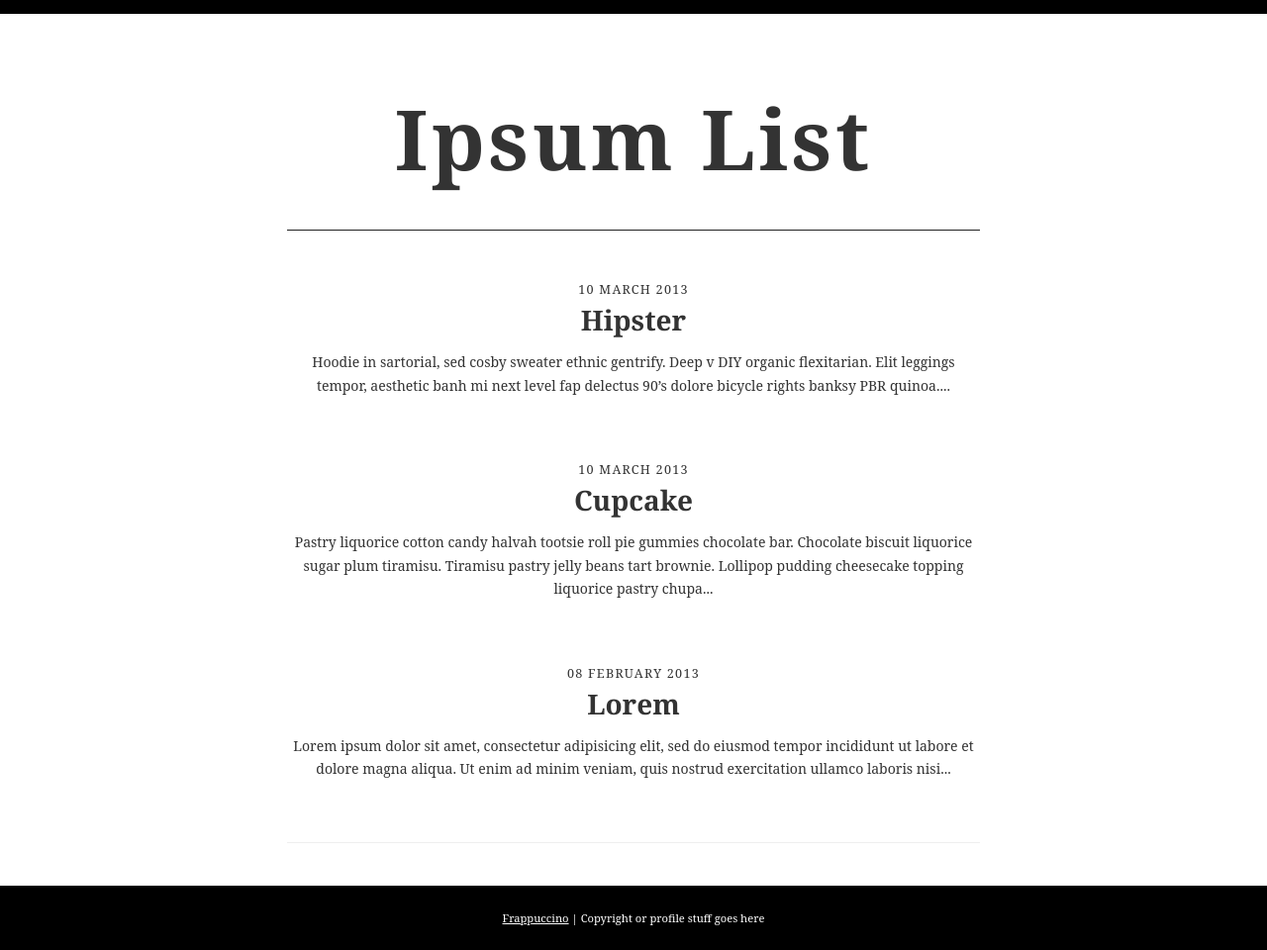
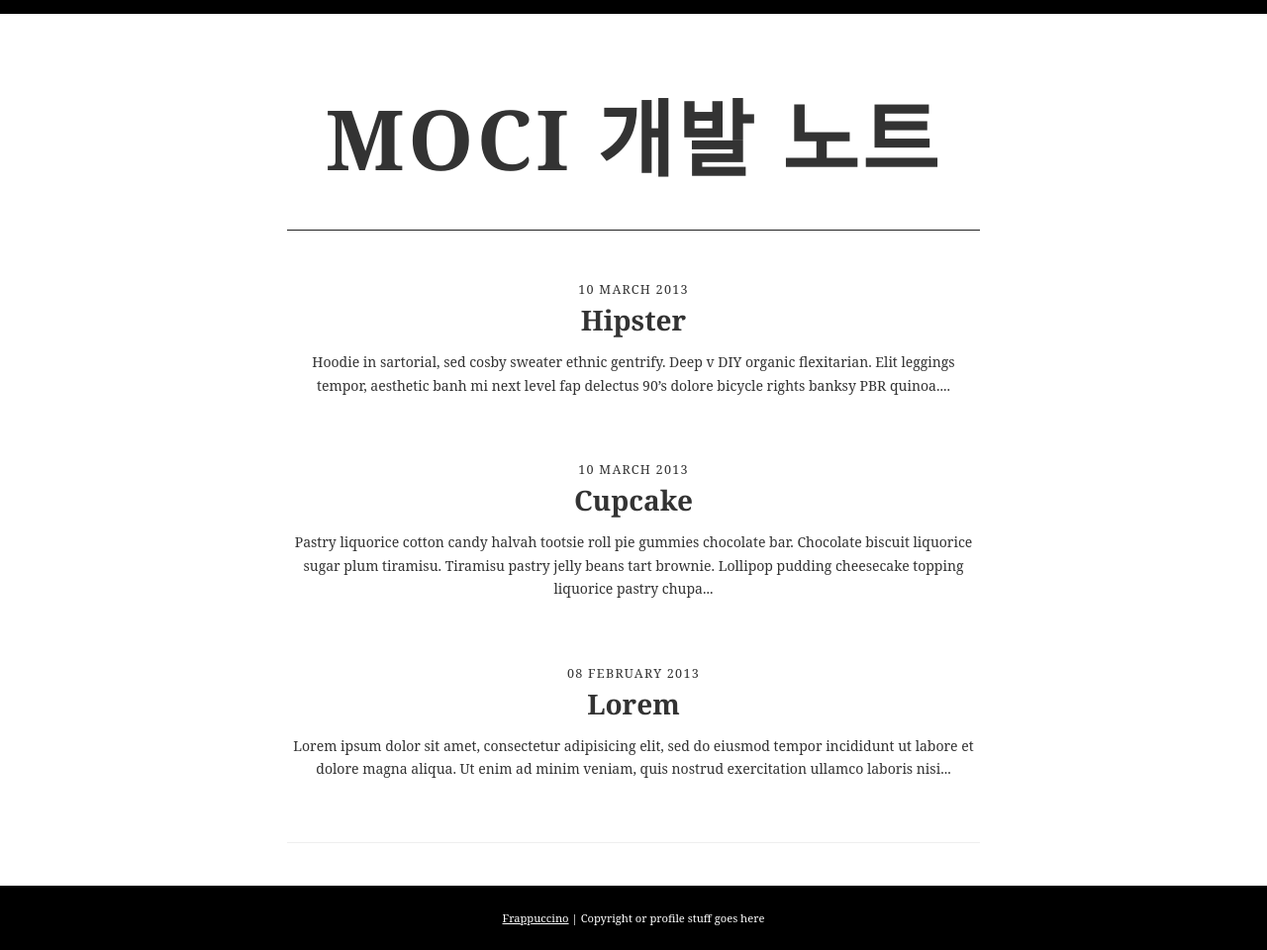
Before and after one commit to nrise/nrise.github.io, a Jekyll site: the page built from index.html, in a window 1280 px wide. Shown: the whole page at 99% size. Built offline with Jekyll 4.4.1, drawn with Linux system fonts in a browser that asks for light colours; some web fonts are replaced; the list of posts is cut into pages by our own code.

Commit message:
index.html 수정

```diff
--- a/index.html
+++ b/index.html
@@ -9,7 +9,7 @@ title: Mainpage
     <main class="container">
     	<div class="row-fluid">
     		<section class="content">
-    		  <h1>Ipsum List</h1>
+    		  <h1>MOCI 개발 노트</h1>
     		</section>
     		<ul class="entries">
     		{% for post in paginator.posts %}
```
